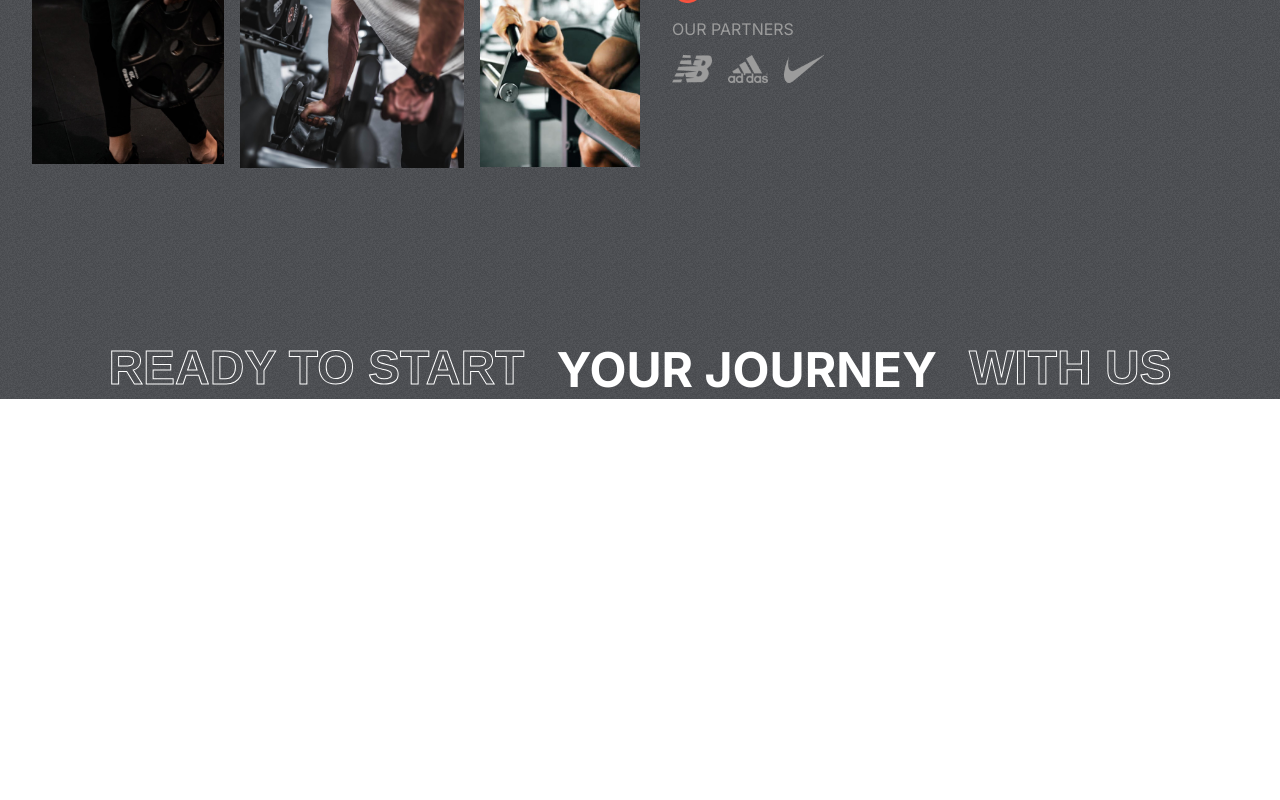
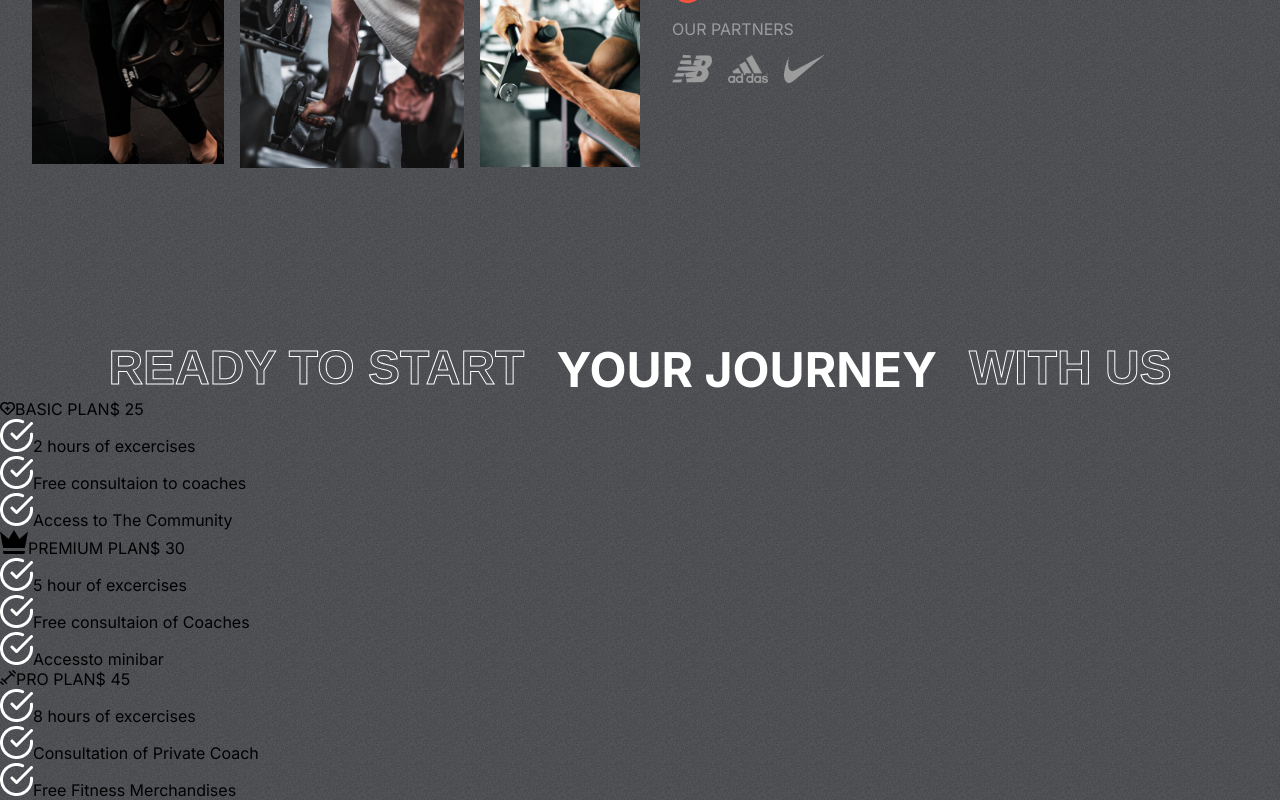
Before and after one commit to FirdeusGj/Fitness-Website, a React (Create React App) app: page / in a window 1280 px wide. Shown: the part 1547-2347 px from the top of the page. Before the commit the page ends 1946 px from the top, so only its background shows below. Built offline with nearby package versions, Linux system fonts and the light colour scheme.

Commit message:
made the plans

```diff
--- a/src/components/Plans/Plans.jsx
+++ b/src/components/Plans/Plans.jsx
@@ -1,15 +1,34 @@
 import React from "react";
 import "./Plans.css";
+import { plansData } from "../../data/plansData";
+import whiteTick from '../../assets/whiteTick.png'
 
 const Plans = () => {
   return (
     <div className="plans-container">
-      <div className="programs-header" style={{gap: '2rem'}}>
+      <div className="programs-header" style={{ gap: "2rem" }}>
         <span className="stroke-text">READY TO START</span>
         <span>YOUR JOURNEY</span>
         <span className="stroke-text">WITH US</span>
       </div>
       {/* Plan card */}
+      <div className="plans">
+        {plansData.map((plan, i) => (
+          <div className="plan" key={i}>
+            {plan.icon}
+            <span>{plan.name}</span>
+            <span>$ {plan.price}</span>
+            <div className="features">
+                {plan.features.map((feature, i)=> (
+                    <div className="feature">
+                        <img src={whiteTick} alt="" />
+                        <span key={i}>{feature}</span>
+                    </div>
+                ))}
+            </div>
+          </div>
+        ))}
+      </div>
     </div>
   );
 };
```
